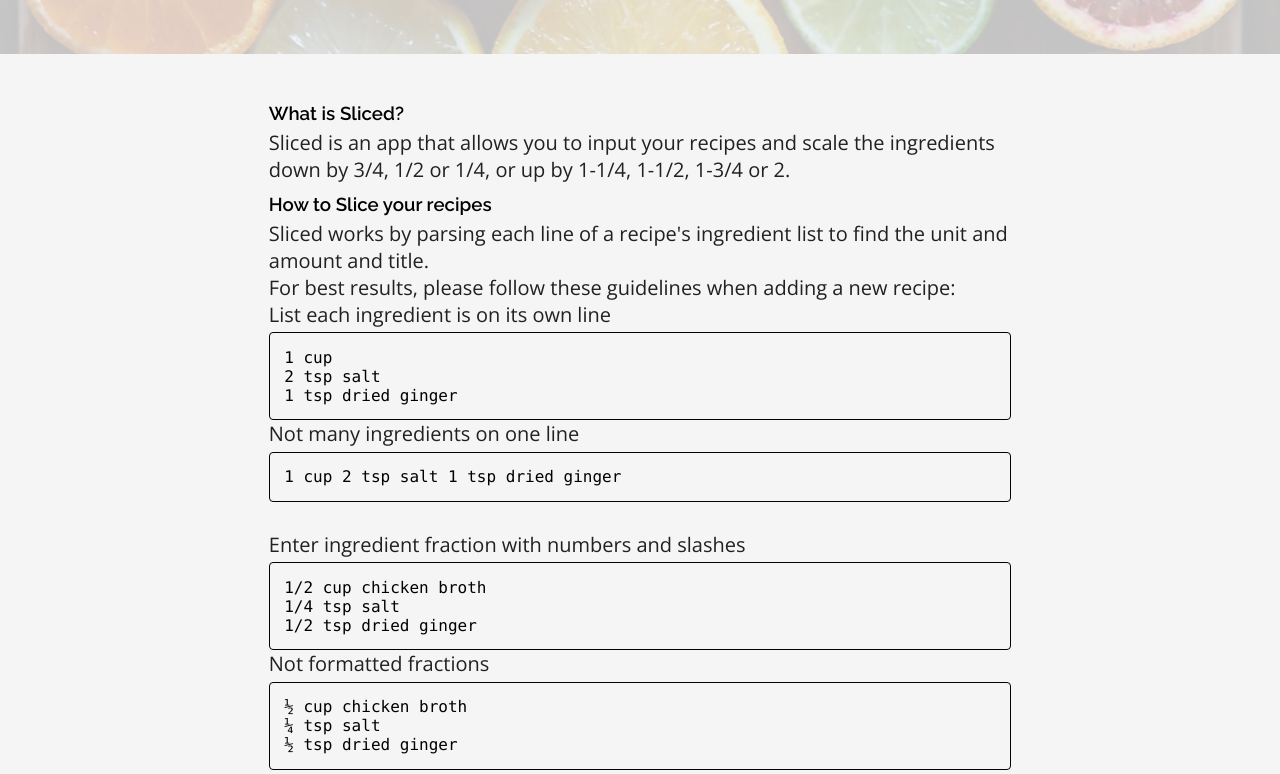
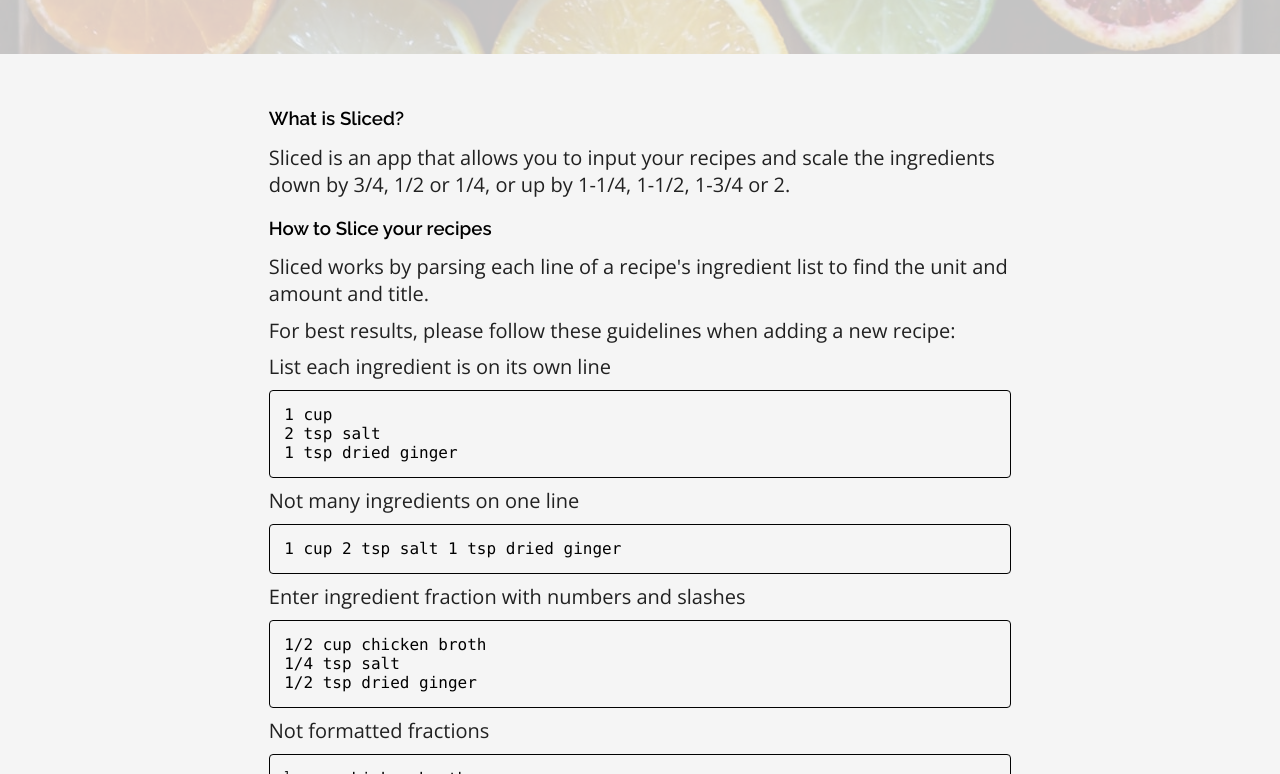
Before and after one commit to rachelrly/sliced-client, a React (Create React App) app: page / in a window 1280 px wide. Shown: the part 746-1520 px from the top of the page. Built offline with nearby package versions, Linux system fonts and the light colour scheme.

Commit message:
next commit

```diff
--- a/src/components/LandingPage/LandingPage.css
+++ b/src/components/LandingPage/LandingPage.css
@@ -82,8 +82,9 @@
     width: 100%;
     padding-bottom: var(--spacer--sm);
 }
-.bad{
-    margin: var(--spacer--sm) 0 var(--spacer--lg);
+
+article >*{
+    margin: var(--spacer--sm) 0;
 }
 
 
```
